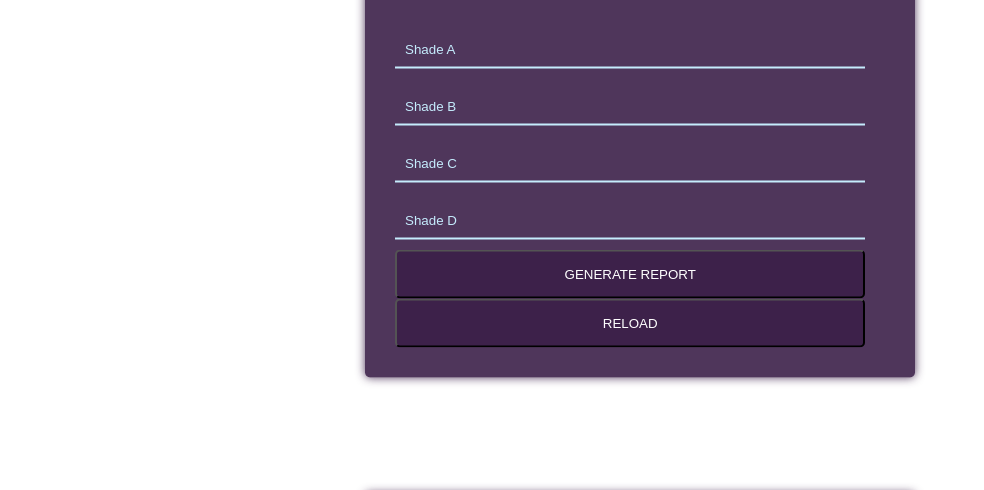
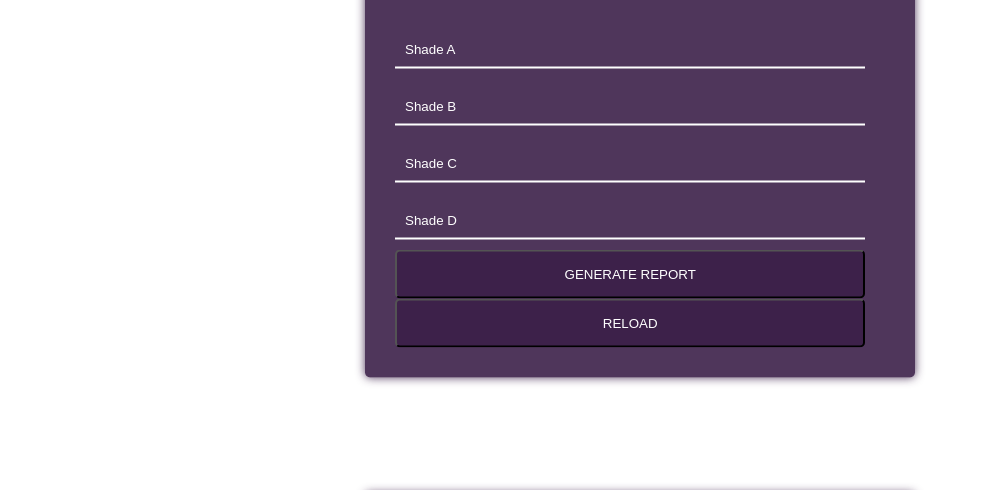
Before and after one commit to cyruswere/dairy_biz, a plain HTML site: page index.html in a window 1280 px wide. Shown: the part 146-636 px from the top of the page, without its empty margins (0-984 px from the left). Drawn offline with Linux system fonts and the light colour scheme.

Commit message:
made changes

```diff
--- a/index.css
+++ b/index.css
@@ -98,9 +98,9 @@ h1{
   margin: 10px 0;
   background: transparent;
   border: 0px;
-  border-bottom: 2px solid #c5ecfd;
+  border-bottom: 2px solid white;
   padding: 10px;
-  color: #c5ecfd;
+  color: white;
   width: 100%;
 }
 
@@ -108,15 +108,15 @@ h1{
 
 ::-webkit-input-placeholder {
   /* Chrome/Opera/Safari */
-  color: #c5ecfd;
+  color: white;
 }
 ::-moz-placeholder {
   /* Firefox 19+ */
-  color: #c5ecfd;
+  color: white;
 }
 :-ms-input-placeholder {
   /* IE 10+ */
-  color: #c5ecfd;
+  color: white;
 }
 
 .btn {
```
